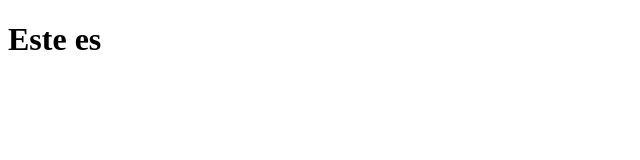
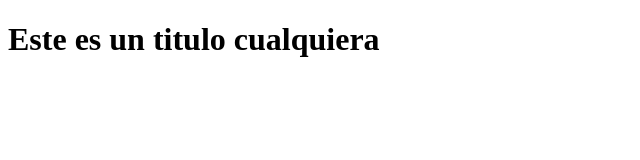
Before and after one commit to fedefabre1/pruebaGit, a plain HTML site: page index.html in a window 1280 px wide. Shown: the whole page, without its empty margins (0-640 px from the left). Drawn offline with Linux system fonts and the light colour scheme.

Commit message:
sobreescribiendo

```diff
--- a/index.html
+++ b/index.html
@@ -6,6 +6,6 @@
     <title>Probando Git</title>
 </head>
 <body>
-    <h1> Este es </h1>
+    <h1> Este es un titulo cualquiera </h1>
 </body>
 </html>
```
